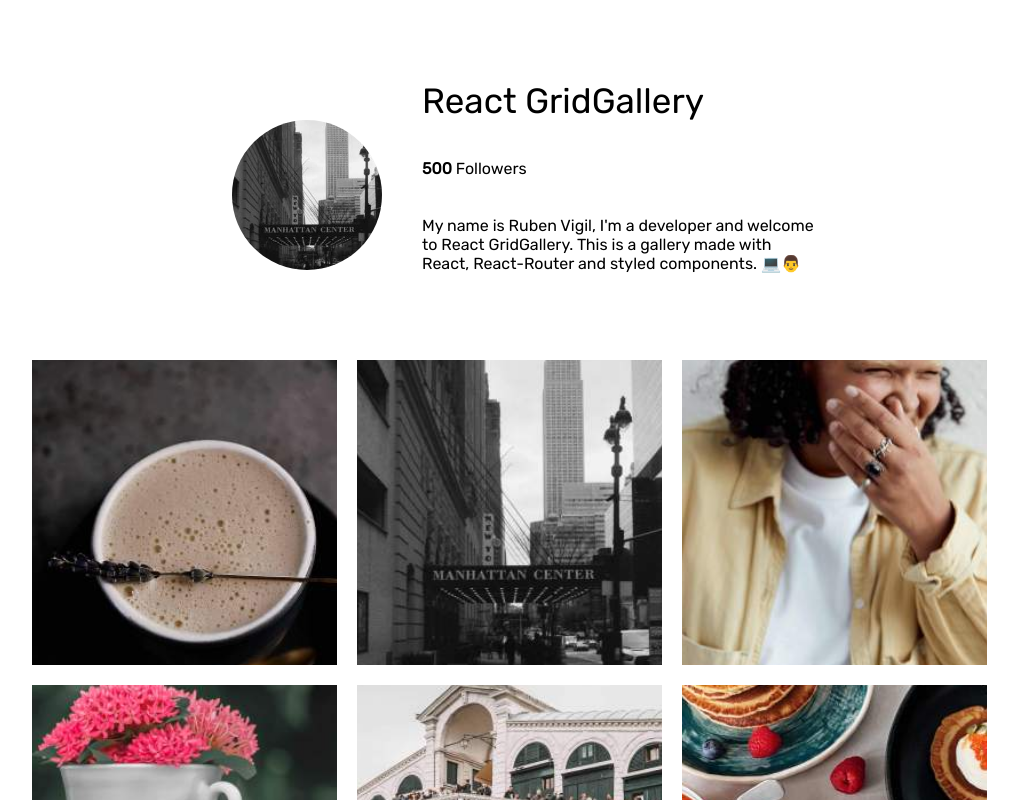
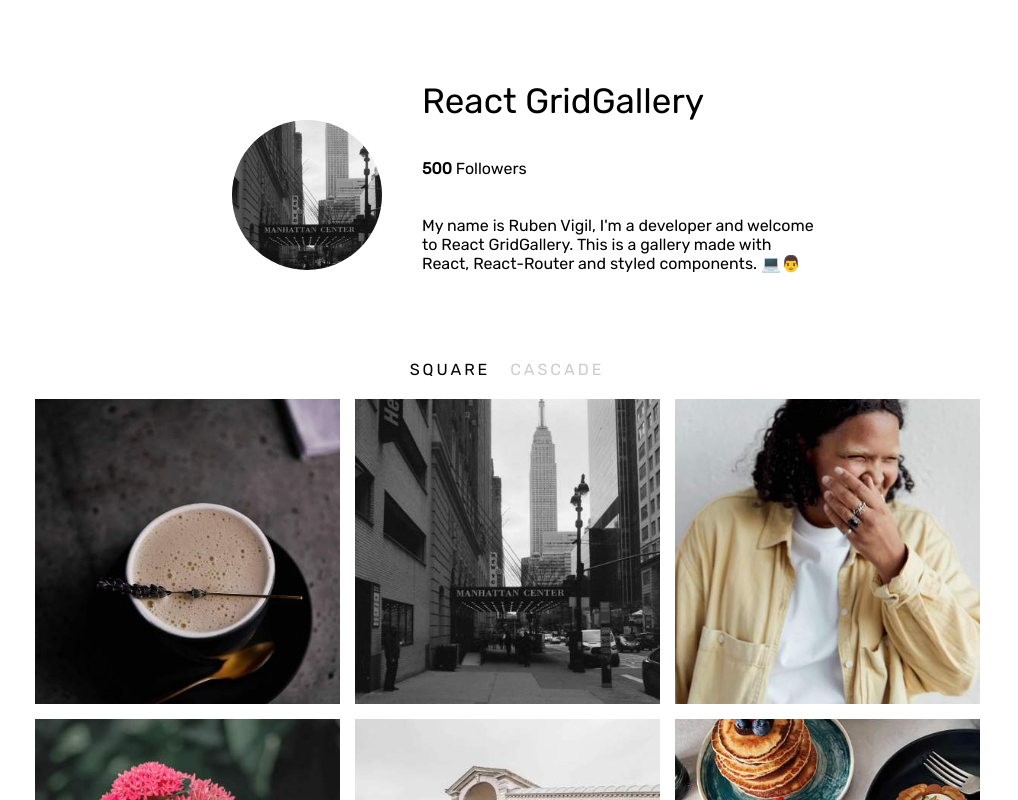
Before and after one commit to rvigil24/react-grid-gallery, a React (Create React App) app: page /gallery in a window 1280 px wide. Shown: the top 800 px of the page, without its empty margins (133-1151 px from the left). Built offline with nearby package versions, Linux system fonts and the light colour scheme.

Commit message:
cascade layout added to gallery

```diff
--- a/src/pages/Gallery.jsx
+++ b/src/pages/Gallery.jsx
@@ -1,5 +1,5 @@
-import { useLocation, Link } from "react-router-dom";
-import styled from "styled-components";
+import { useLocation, Link, useRouteMatch } from "react-router-dom";
+import styled, { css } from "styled-components";
 import LazyLoad from "react-lazyload";
 
 //data
@@ -10,32 +10,81 @@ import Image from "../components/Image";
 import { UserGrid } from "../components/UserGrid";
 
 const PhotoGrid = styled.div`
-  width: 950px;
-  margin: auto;
   display: grid;
   grid-template-columns: repeat(3, 305px);
+  justify-content: center;
+  grid-auto-rows: 305px;
+  gap: 15px;
+  ${({ cascade }) =>
+    cascade &&
+    css`
+      grid-auto-rows: 200px;
+      grid-gap: 5px;
+    `}
+`;
+
+const LinkGridStyled = styled.div`
+  display: grid;
+  grid-template-columns: auto auto;
+  justify-content: center;
   gap: 20px;
+  margin-bottom: 20px;
+`;
+
+const TabLinkStyled = styled(Link)`
+  text-decoration: none;
+  color: #ccc;
+  text-transform: uppercase;
+  letter-spacing: 3px;
+  ${({ selected }) => selected && "color: black"}
+`;
+
+const ImageLink = styled(Link)`
+  background: no-repeat center/150% url(/img/${({ index }) => index}.jpg);
+  background-size: cover;
+  :hover {
+    opacity: 0.7;
+  }
+  ${({ cascade }) =>
+    cascade &&
+    css`
+      &:nth-of-type(2n) {
+        grid-row-start: span 2;
+      }
+    `}
 `;
 
 const Gallery = () => {
-  let location = useLocation();
+  const location = useLocation();
+  const { url } = useRouteMatch();
+
+  const galleryCascade = location.search === "?type=cascade";
 
   return (
     <div>
       <UserGrid />
-      <PhotoGrid>
+      <LinkGridStyled>
+        <TabLinkStyled selected={!galleryCascade} to={`${url}`}>
+          square
+        </TabLinkStyled>
+        <TabLinkStyled
+          selected={galleryCascade}
+          to={{ pathname: `${url}`, search: "?type=cascade" }}
+        >
+          cascade
+        </TabLinkStyled>
+      </LinkGridStyled>
+      <PhotoGrid cascade={galleryCascade}>
         {IMAGES.map((i) => (
-          <Link
+          <ImageLink
+            cascade={galleryCascade}
             key={i.id}
             to={{
               pathname: `/img/${i.id}`,
               state: { background: location },
             }}
-          >
-            <LazyLoad height={305}>
-              <Image index={i.id} />
-            </LazyLoad>
-          </Link>
+            index={i.id}
+          />
         ))}
       </PhotoGrid>
     </div>
```
